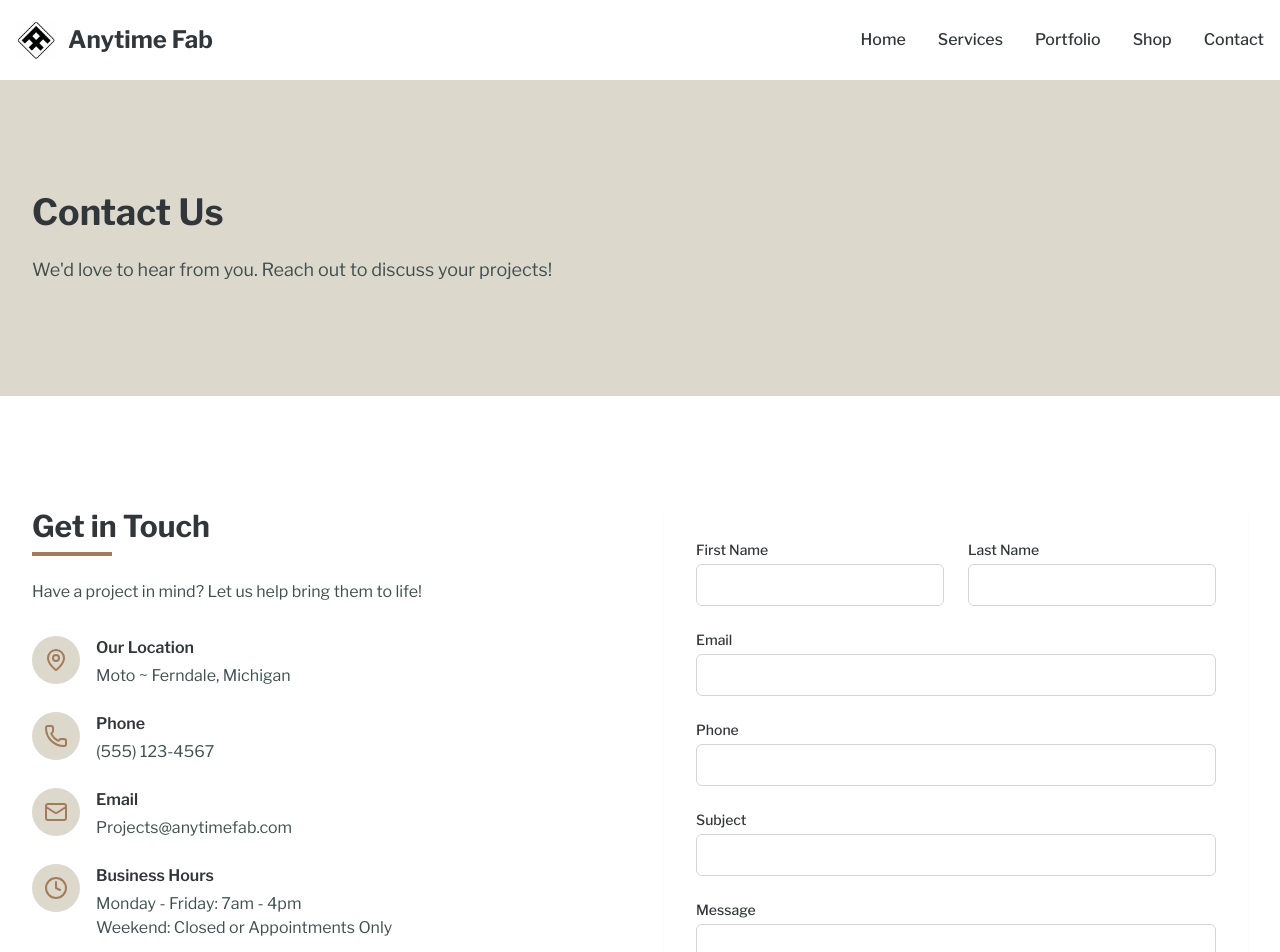
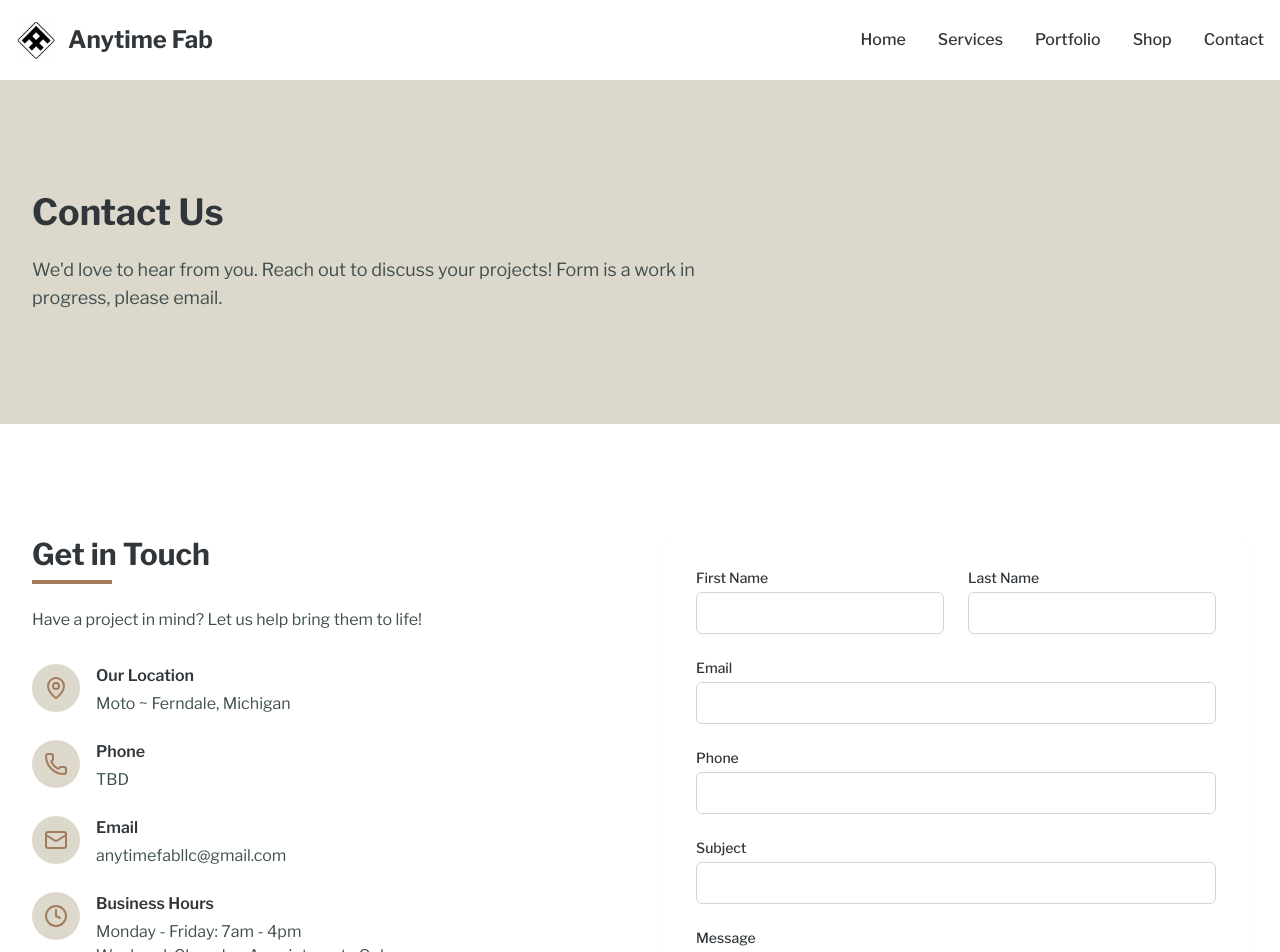
Before and after one commit to WisePixie/AnytimeFab, a React app: page /contact in a window 1280 px wide. Shown: the top 952 px of the page. Built offline with nearby package versions, Linux system fonts and the light colour scheme; the HTML template or start-up script is replaced by a standard one.

Commit message:
contact us

```diff
--- a/src/pages/Contact.tsx
+++ b/src/pages/Contact.tsx
@@ -6,7 +6,7 @@ export const Contact = () => {
         <div className="container mx-auto">
           <h1 className="text-4xl font-bold text-primary mb-6">Contact Us</h1>
           <p className="text-lg text-secondary max-w-2xl">
-            We'd love to hear from you. Reach out to discuss your projects!
+            We'd love to hear from you. Reach out to discuss your projects! Form is a work in progress, please email.
           </p>
         </div>
       </section>
@@ -46,7 +46,7 @@ export const Contact = () => {
                       href="tel:+15551234567"
                       className="hover:text-accent transition-colors"
                     >
-                      (555) 123-4567
+                      TBD
                     </a>
                   </p>
                 </div>
@@ -62,7 +62,7 @@ export const Contact = () => {
                       href="mailto:info@minimalist.com"
                       className="hover:text-accent transition-colors"
                     >
-                      Projects@anytimefab.com
+                      anytimefabllc@gmail.com
                     </a>
                   </p>
                 </div>
--- a/src/pages/Home.tsx
+++ b/src/pages/Home.tsx
@@ -230,7 +230,7 @@ export const Home = () => {
                   },
                   {
                     name: "Instagram",
-                    href: "#",
+                    href: "#https://instagram.com/anytime_fab?rpxt=MTk4bjJneTU3bHZpNA%3D%3D",
                     icon: Instagram,
                   },
                   {
```
